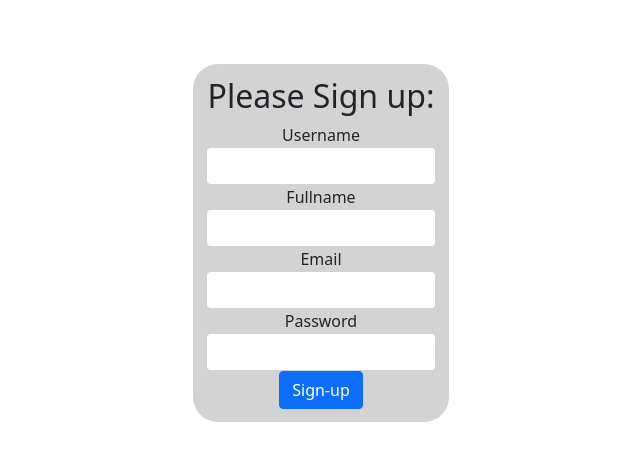
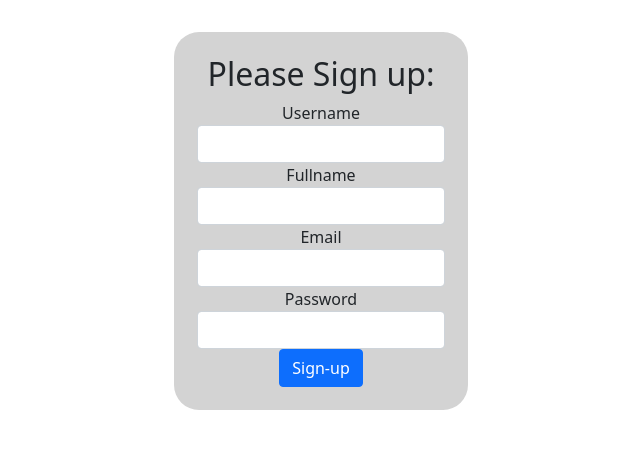
Before and after one commit to parzival0152/Final, a Flask app: page /signup in a window 1280 px wide. Shown: the part 60-521 px from the top of the page, without its empty margins (319-959 px from the left). Run offline with Flask 2, Linux system fonts and the light colour scheme; some libraries are stand-ins or nearby versions.

Commit message:
ReOrganization update (no comments)

```diff
--- /dev/null
+++ b/Models/__init__.py
@@ -0,0 +1 @@
+#this is basically a useless file but if you remove it you cant import from forms.py the created forms
--- /dev/null
+++ b/Models/forms.py
@@ -0,0 +1,13 @@
+from flask_wtf import FlaskForm
+from wtforms import StringField, PasswordField, EmailField
+from wtforms.validators import InputRequired, Length
+
+class SigninForm(FlaskForm):
+    username = StringField("username", validators=[InputRequired(),Length(min = 4, max= 30)])
+    password = PasswordField("password", validators=[InputRequired(),Length(min=4,max=50)])
+
+class SignupForm(FlaskForm):
+    username = StringField("Username", validators=[InputRequired(),Length(min = 4, max= 30)])
+    fullname = StringField("Fullname", validators=[InputRequired(),Length(min = 4, max= 255)])
+    email = EmailField("Email", validators=[InputRequired(),Length(min = 4, max= 255)])
+    password = PasswordField("Password", validators=[InputRequired(),Length(min=4,max=50)])
--- a/app.py
+++ b/app.py
@@ -1,60 +1,47 @@
 import json,os
 from flask import Flask, render_template, request, redirect, session, url_for
-from flask_sqlalchemy import SQLAlchemy
+# from flask_sqlalchemy import SQLAlchemy
 from flask_bootstrap import Bootstrap
-from flask_wtf import FlaskForm
-from wtforms import StringField, PasswordField, EmailField
-from wtforms.validators import InputRequired, Length
+from Models.forms import SigninForm, SignupForm
+from Models.dataModels import *
+
+app = Flask(__name__)
+# db = SQLAlchemy()
+app.config["SQLALCHEMY_DATABASE_URI"] = "sqlite:///test.db"
+app.config["SECRET_KEY"] = "hello"
+Bootstrap(app)
+db.init_app(app)
 
 
+# class User(db.Model):
+#     __tablename__ = "users"
+#     Uid = db.Column(db.Integer, primary_key=True)
+#     username = db.Column(db.String(30), nullable=False)
+#     pwd = db.Column(db.String(80), nullable=False)
+#     email = db.Column(db.String(255), nullable=False)
+#     fullName = db.Column(db.String(255))
 
-app = Flask(__name__)
-Bootstrap(app)
-app.config["SQLALCHEMY_DATABASE_URI"] = "sqlite:///test.db"
-app.config["SECRET_KEY"] = "hello"
-db = SQLAlchemy(app)
-
-class SigninForm(FlaskForm):
-    username = StringField("username", validators=[InputRequired(),Length(min = 4, max= 30)])
-    password = PasswordField("password", validators=[InputRequired(),Length(min=4,max=50)])
-
-class SignupForm(FlaskForm):
-    username = StringField("Username", validators=[InputRequired(),Length(min = 4, max= 30)])
-    fullname = StringField("Fullname", validators=[InputRequired(),Length(min = 4, max= 255)])
-    email = EmailField("Email", validators=[InputRequired(),Length(min = 4, max= 255)])
-    password = PasswordField("Password", validators=[InputRequired(),Length(min=4,max=50)])
+#     def __repr__(self) -> str:
+#         return f"Uid:{self.Uid}\nUsername:{self.username}\nemail:{self.email}\npassword:{self.pwd}\nFullname:{self.fullName}"
 
 
-
-class User(db.Model):
-    __tablename__ = "users"
-    Uid = db.Column(db.Integer, primary_key=True)
-    username = db.Column(db.String(30), nullable=False)
-    pwd = db.Column(db.String(80), nullable=False)
-    email = db.Column(db.String(255), nullable=False)
-    fullName = db.Column(db.String(255))
-
-    def __repr__(self) -> str:
-        return f"Uid:{self.Uid}\nUsername:{self.username}\nemail:{self.email}\npassword:{self.pwd}\nFullname:{self.fullName}"
+# class Template(db.Model):
+#     __tablename__ = "templates"
+#     Tid = db.Column(db.Integer, primary_key=True)
+#     name = db.Column(db.String(255), nullable=False)
+#     description = db.Column(db.Text)
+#     owner = db.Column(db.Integer, db.ForeignKey("users.Uid"))
+#     data = db.Column(db.JSON, nullable=False)
+#     stats = db.Column(db.JSON, nullable=False)
 
 
-class Template(db.Model):
-    __tablename__ = "templates"
-    Tid = db.Column(db.Integer, primary_key=True)
-    name = db.Column(db.String(255), nullable=False)
-    description = db.Column(db.Text)
-    owner = db.Column(db.Integer, db.ForeignKey("users.Uid"))
-    data = db.Column(db.JSON, nullable=False)
-    stats = db.Column(db.JSON, nullable=False)
-
-
-class Document(db.Model):
-    __tablename__ = "documets"
-    Did = db.Column(db.Integer, primary_key=True)
-    data = db.Column(db.JSON, nullable=False)
-    owner = db.Column(db.Integer, db.ForeignKey("users.Uid"))
-    master = db.Column(db.Integer, db.ForeignKey("templates.Tid"))
-    stage = db.Column(db.Integer)
+# class Document(db.Model):
+#     __tablename__ = "documets"
+#     Did = db.Column(db.Integer, primary_key=True)
+#     data = db.Column(db.JSON, nullable=False)
+#     owner = db.Column(db.Integer, db.ForeignKey("users.Uid"))
+#     master = db.Column(db.Integer, db.ForeignKey("templates.Tid"))
+#     stage = db.Column(db.Integer)
 
 
 @app.route("/")
@@ -116,6 +103,10 @@ def myTemplates():
     temps.append({"name":"Create new template", "description":"press here to create a new template", "Tid":0})
     return render_template("templates.html",templates = temps)
 
+@app.route('/Myforms')
+def myForms():
+    return render_template("forms.html")
+
 @app.route('/templates/<id>')
 def templates(id):
     return f"""
@@ -127,7 +118,6 @@ def templates(id):
 
 
 @app.route('/signout')
-@app.route('/forms')
 def notimplemented():
     return """
     <center>
--- a/static/scripts/index.js
+++ b/static/scripts/index.js
@@ -0,0 +1,9 @@
+function user_only() {
+    $(".user-only").removeClass("hidden");
+    $(".general-only").addClass("hidden");
+}
+
+function general() {
+    $(".user-only").addClass("hidden");
+    $(".general-only").removeClass("hidden");
+}
--- a/static/styles/base.css
+++ b/static/styles/base.css
@@ -1,3 +1,41 @@
 .hidden{
     display: none;
 }
+
+.form-wrapper{
+    background-color: lightgray;
+    padding: 5%;
+    margin: 0% 18% 0%;
+}
+
+.round-corners{
+    border-radius: 25px;
+}
+
+div.home{
+    text-align: center;
+    padding-left: 32%;
+    padding-right: 32%;
+    padding-top: 2rem;
+}
+
+div.card-wrapper{
+    padding: 2rem 10% 0px;
+    display:flex;
+    flex-wrap: wrap;
+    justify-content: center;
+}
+
+div.card{
+    margin:5px;
+}
+
+h2.form-header{
+    text-align: center;
+    margin-top: 2rem;
+}
+
+hr{
+    stroke-width: 5px;
+    padding: 0% 20% 0%;
+}
--- a/static/styles/signup.css
+++ /dev/null
@@ -1,16 +0,0 @@
-.home{
-    text-align: center;
-    padding-left: 40%;
-    padding-right: 40%;
-    padding-top: 5%;
-}
-
-.form-wrapper{
-    background-color: lightgray;
-    padding: 5%;
-    border-radius: 25px;
-}
-
-.hidden{
-    display: none;
-}
--- a/templates/base.html
+++ b/templates/base.html
@@ -9,6 +9,7 @@
 		integrity="sha384-ka7Sk0Gln4gmtz2MlQnikT1wXgYsOg+OMhuP+IlRH9sENBO0LRn5q+8nbTov4+1p"
 		crossorigin="anonymous"></script>
 	<script src="https://ajax.googleapis.com/ajax/libs/jquery/3.6.0/jquery.min.js"></script>
+	<script src="{{ url_for('static', filename='scripts/index.js') }}"></script>
 	<link rel="stylesheet" href="{{ url_for('static', filename='styles/base.css') }}">
 	<link rel="stylesheet" href="https://fonts.googleapis.com/icon?family=Material+Icons">
 	{% block head %}
--- a/templates/index.html
+++ b/templates/index.html
@@ -2,8 +2,6 @@
 
 {% block head %}
 <title>Index</title>
-<script src="{{ url_for('static', filename='scripts/index.js') }}"></script>
-<link rel="stylesheet" href="{{ url_for('static', filename='styles/index.css') }}">
 {% endblock %}
 
 {% block body %}
--- a/templates/signin.html
+++ b/templates/signin.html
@@ -3,8 +3,6 @@
 
 {% block head %}
 <title>Sign-In</title>
-<!-- <script src="{{ url_for('static', filename='scripts/index.js') }}"></script> -->
-<link rel="stylesheet" href="{{ url_for('static', filename='styles/signin.css') }}">
 {% endblock %}
 
 {% block body %}
--- a/templates/signup.html
+++ b/templates/signup.html
@@ -3,13 +3,11 @@
 
 {% block head %}
 <title>Sign-Up</title>
-<!-- <script src="{{ url_for('static', filename='scripts/index.js') }}"></script> -->
-<link rel="stylesheet" href="{{ url_for('static', filename='styles/signup.css') }}">
 {% endblock %}
 
 {% block body %}
 <div class="home">
-    <div class="form-wrapper">
+    <div class="form-wrapper round-corners">
     <form action="/signup" method="POST" class="form-signin">
         <h2 class="form-signin-heading">
             Please Sign up:
--- a/templates/templates.html
+++ b/templates/templates.html
@@ -2,10 +2,10 @@
 
 {% block head %}
 <title>My Templates</title>
-<link rel="stylesheet" href="{{ url_for('static', filename='styles/index.css') }}">
 {% endblock %}
 
 {% block body %}
+<h2 class="form-header">My Created Templates</h2>
 <div class="card-wrapper">
     {%for temp in templates%}
     <div class="card" style="width: 18rem;">
@@ -17,4 +17,5 @@
     </div>
     {%endfor%}
 </div>
+<script>user_only()</script>
 {% endblock %}
```
Also changed, not shown: Models/dataModels.py (added, +33 -0 lines), static/styles/index.css (deleted, +0 -17 lines), static/styles/signin.css (deleted, +0 -19 lines), templates/forms.html (+26 -2 lines), templates/home.html (+1 -16 lines).
